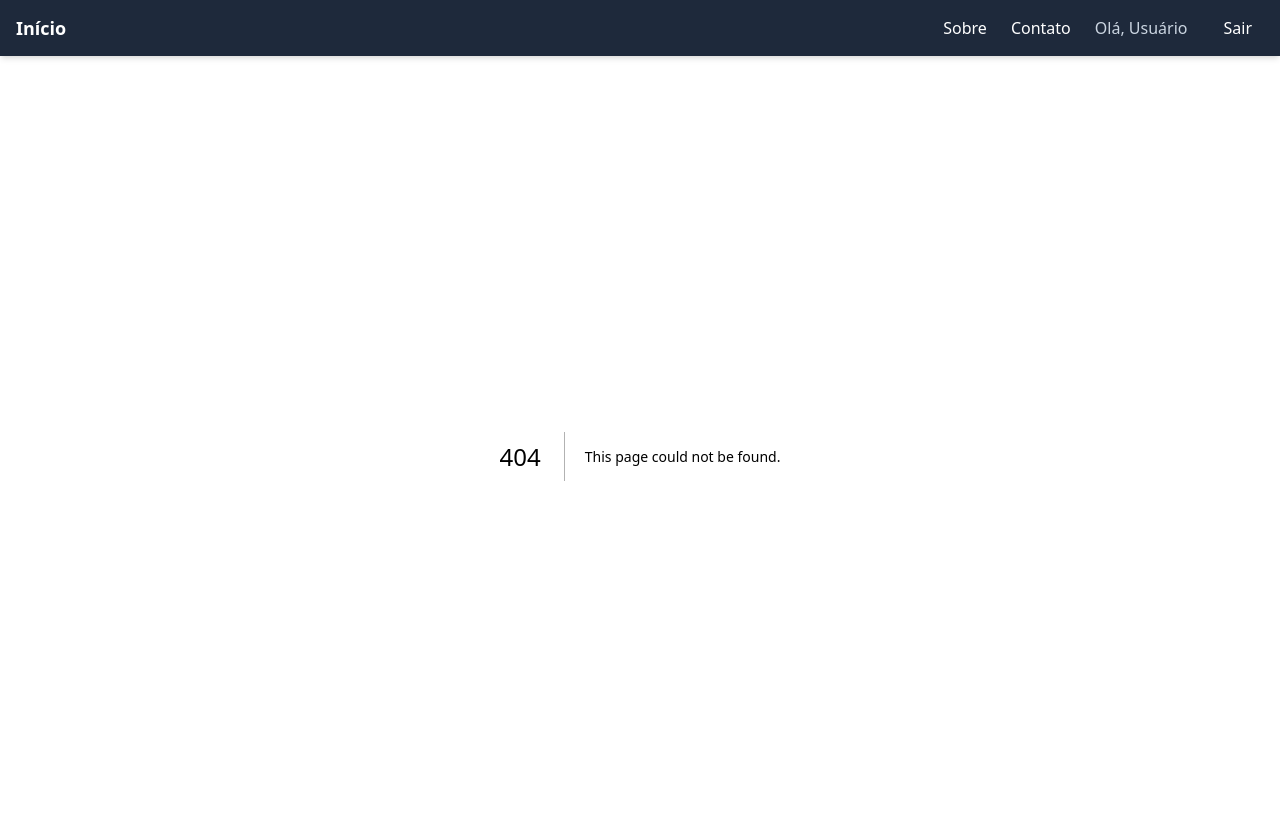
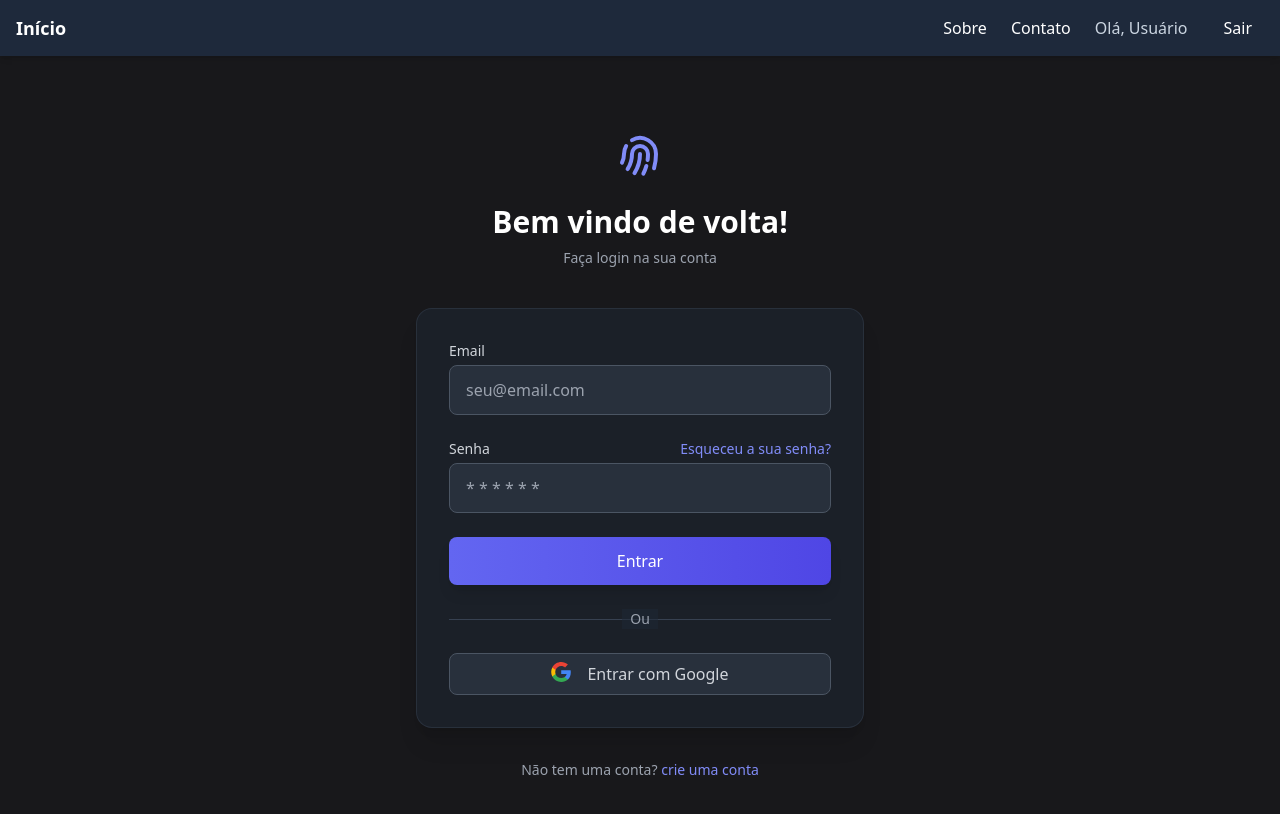
Before and after one commit to TonyAnderson98/tony-cursos, a Next.js app: page /auth/login in a window 1280 px wide. Before the commit this address had no page. Shown: the top 814 px of the page. Built offline with nearby package versions, Linux system fonts and the light colour scheme.

Commit message:
feat(auth/login) Add login page

```diff
--- /dev/null
+++ b/src/app/auth/login/page.tsx
@@ -0,0 +1,96 @@
+export default function AuthLogin() {
+    return (
+        <div className="min-h-screen flex items-center justify-center  p-4">
+            <div className="w-full max-w-md">
+                <div className="mb-10 text-center">
+                    <svg className="mx-auto h-12 w-12 text-indigo-400" fill="none" viewBox="0 0 24 24" stroke="currentColor">
+                        <path strokeLinecap="round" strokeLinejoin="round" strokeWidth={2} d="M12 11c0 3.517-1.009 6.799-2.753 9.571m-3.44-2.04l.054-.09A13.916 13.916 0 008 11a4 4 0 118 0c0 1.017-.07 2.019-.203 3m-2.118 6.844A21.88 21.88 0 0015.171 17m3.839 1.132c.645-2.266.99-4.659.99-7.132A8 8 0 008 4.07M3 15.364c.64-1.319 1-2.8 1-4.364 0-1.457.39-2.823 1.07-4" />
+                    </svg>
+                    <h2 className="mt-6 text-3xl font-extrabold text-white">Bem vindo de volta!</h2>
+                    <p className="mt-2 text-sm text-gray-400">Faça login na sua conta</p>
+                </div>
+
+                <div className="bg-gray-800/50 rounded-2xl p-8 shadow-xl border border-gray-700/50">
+                    <form action='#' method="post" className="space-y-6">
+                        <div>
+                            <label htmlFor="email" className="block text-sm font-medium text-gray-300 mb-1">
+                                Email
+                            </label>
+                            <input
+                                id="email"
+                                name="email"
+                                type="email"
+                                autoComplete="email"
+                                required
+                                className="w-full px-4 py-3 rounded-lg bg-gray-700/50 border border-gray-600 focus:border-indigo-500 focus:ring-2 focus:ring-indigo-900 text-white placeholder-gray-400 transition-all duration-200 outline-none"
+                                placeholder="seu@email.com"
+                            />
+                        </div>
+
+                        <div>
+                            <div className="flex items-center justify-between mb-1">
+                                <label htmlFor="password" className="block text-sm font-medium text-gray-300">
+                                    Senha
+                                </label>
+                                <a href="#" className="text-sm text-indigo-400 hover:text-indigo-300">
+                                    Esqueceu a sua senha?
+                                </a>
+                            </div>
+                            <input
+                                id="password"
+                                name="password"
+                                type="password"
+                                autoComplete="current-password"
+                                required
+                                className="w-full px-4 py-3 rounded-lg bg-gray-700/50 border border-gray-600 focus:border-indigo-500 focus:ring-2 focus:ring-indigo-900 text-white placeholder-gray-400 transition-all duration-200 outline-none"
+                                placeholder="* * * * * *"
+                            />
+                        </div>
+
+                        <div>
+                            <button
+                                type="submit"
+                                className="w-full flex justify-center py-3 px-4 rounded-lg bg-gradient-to-r from-indigo-500 to-indigo-600 hover:from-indigo-600 hover:to-indigo-700 text-white font-medium shadow-lg hover:shadow-indigo-500/20 transition-all duration-200 focus:outline-none focus:ring-2 focus:ring-offset-2 focus:ring-indigo-500 focus:ring-offset-gray-900"
+                            >
+                                Entrar
+                            </button>
+                        </div>
+                    </form>
+
+                    <div className="mt-6">
+                        <div className="relative">
+                            <div className="absolute inset-0 flex items-center">
+                                <div className="w-full border-t border-gray-700" />
+                            </div>
+                            <div className="relative flex justify-center text-sm">
+                                <span className="px-2 bg-gray-800/50 text-gray-400">Ou</span>
+                            </div>
+                        </div>
+
+                        <div className="mt-6">
+                            <button
+                                type="button"
+                                className="w-full inline-flex justify-center py-2 px-4 rounded-lg bg-gray-700/50 hover:bg-gray-700 border border-gray-600 text-gray-300 font-medium transition-all duration-200"
+                            >
+                                <svg className="w-5 h-5" viewBox="0 0 24 24" fill="none" xmlns="http://www.w3.org/2000/svg">
+                                    <path d="M23.7663 12.2764C23.7663 11.4607 23.7001 10.6406 23.559 9.83807H12.2402V14.4591H18.722C18.453 15.9494 17.5888 17.2678 16.3233 18.1056V21.1039H20.1903C22.4611 19.0139 23.7663 15.9274 23.7663 12.2764Z" fill="#4285F4" />
+                                    <path d="M12.2401 24.0008C15.4766 24.0008 18.2059 22.9382 20.1945 21.1039L16.3276 18.1055C15.2517 18.8375 13.8627 19.252 12.2445 19.252C9.11388 19.252 6.45946 17.1399 5.50705 14.3003H1.5166V17.3912C3.55371 21.4434 7.7029 24.0008 12.2401 24.0008Z" fill="#34A853" />
+                                    <path d="M5.50277 14.3003C4.99987 12.8099 4.99987 11.1961 5.50277 9.70575V6.61481H1.51674C-0.185266 10.0056 -0.185266 14.0004 1.51674 17.3912L5.50277 14.3003Z" fill="#FBBC04" />
+                                    <path d="M12.2401 4.74966C13.9509 4.7232 15.6044 5.36697 16.8434 6.54867L20.2695 3.12262C18.1001 1.0855 15.2208 -0.034466 12.2401 0.000808666C7.7029 0.000808666 3.55371 2.55822 1.5166 6.61481L5.50264 9.70575C6.45064 6.86173 9.10947 4.74966 12.2401 4.74966Z" fill="#EA4335" />
+                                </svg>{' '}
+                                <span className="ml-4">Entrar com Google</span>
+                            </button>
+                        </div>
+                    </div>
+                </div>
+
+                <p className="mt-8 text-center text-sm text-gray-400">
+                    Não tem uma conta?{' '}
+                    <a href="#" className="font-medium text-indigo-400 hover:text-indigo-300 transition-colors duration-200">
+                        crie uma conta
+                    </a>
+                </p>
+            </div>
+        </div>
+    )
+}
```
